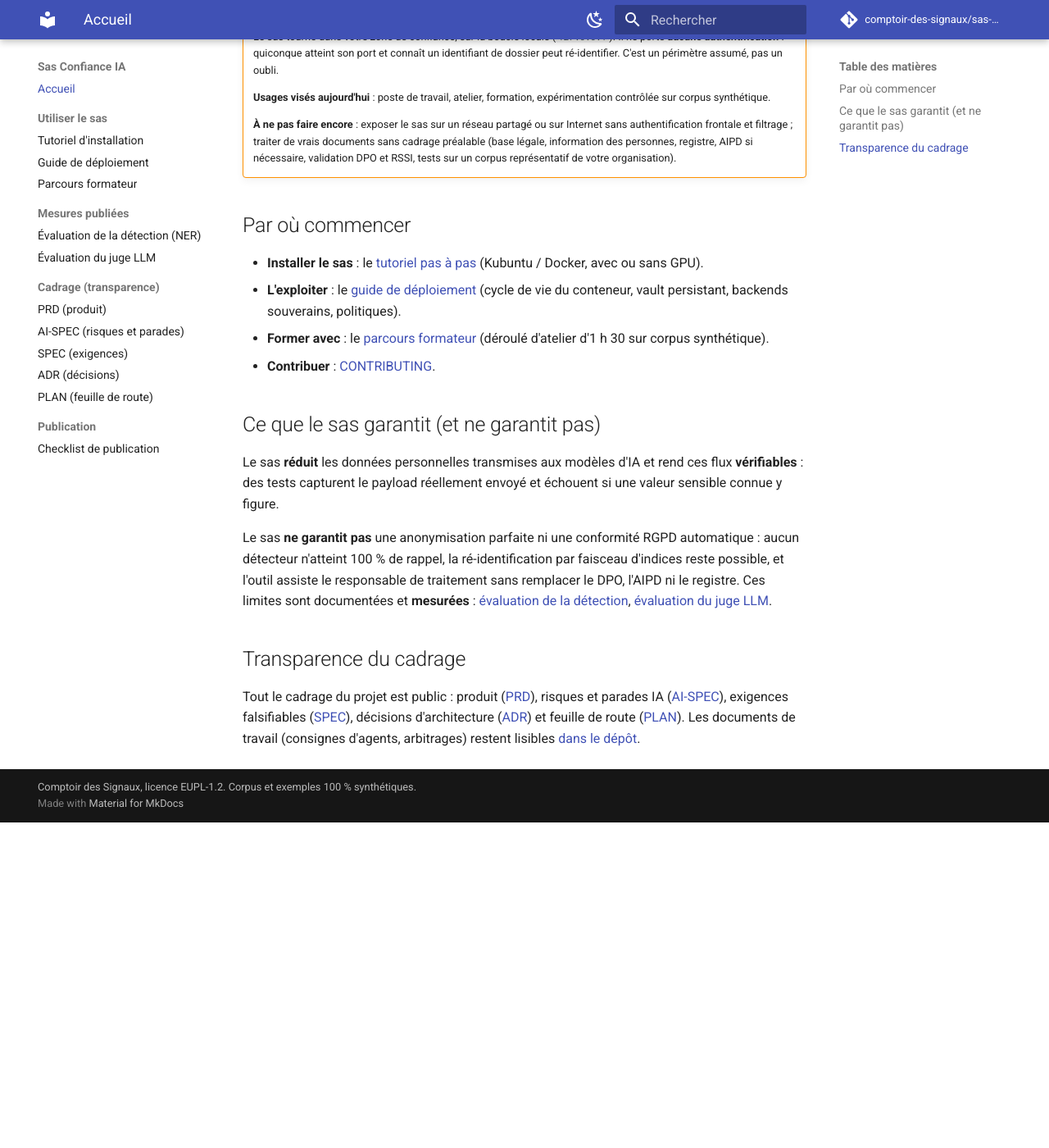
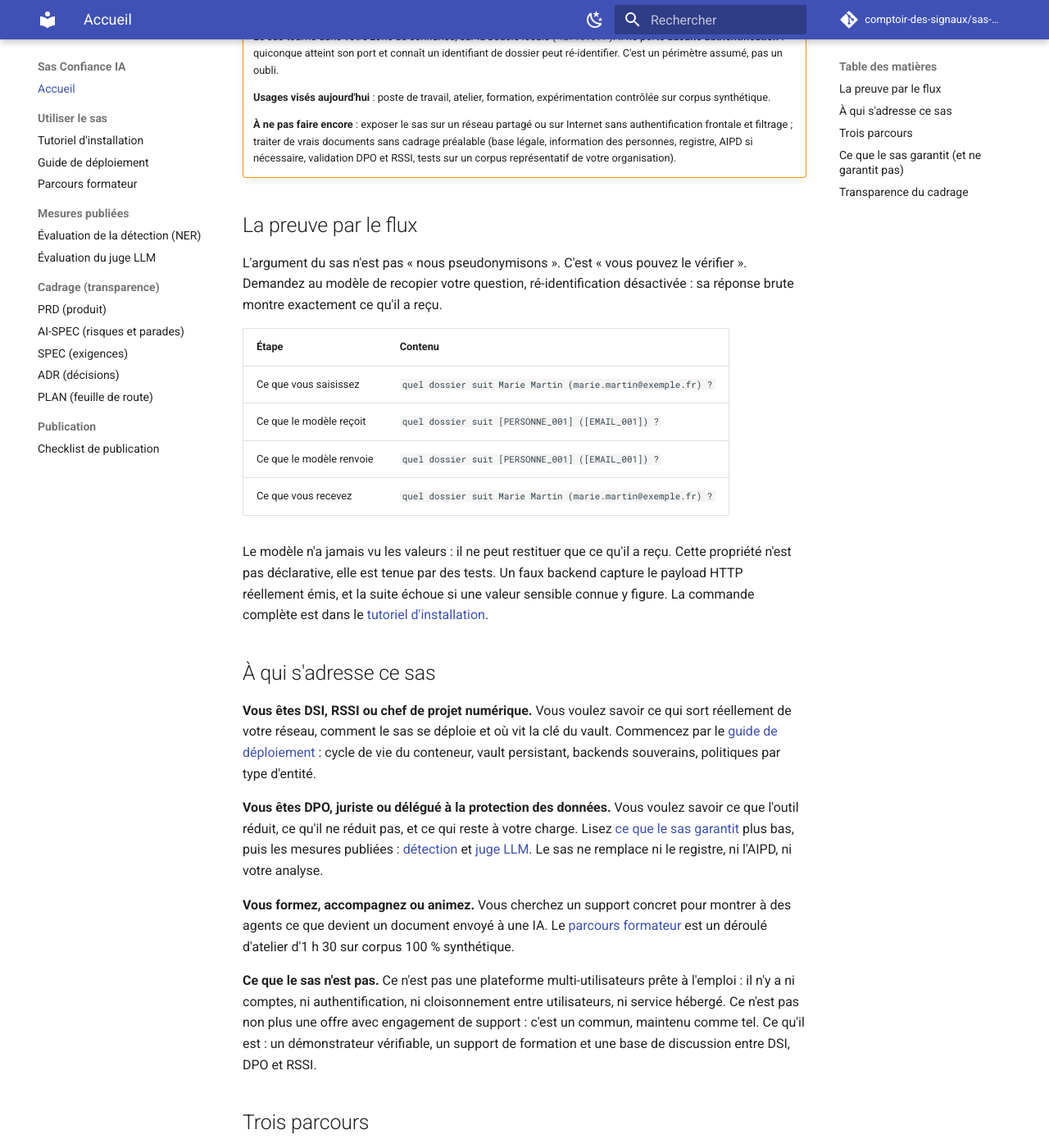
Before and after one commit to comptoir-des-signaux/sas-confiance-ia, an MkDocs documentation site: the page built from docs/index.md, in a window 1280 px wide and 1400 px high, scrolled down 503 px. Shown: the whole window at 82% size. Built offline with MkDocs 1.6.1 and Material for MkDocs 9.7.7, drawn with Linux system fonts in a browser that asks for light colours; comment, search, counter and statistics services are not loaded; before the commit the page ends 1506 px from its top, so only the background shows below that; some of the changed text lies outside the part shown.

Commit message:
docs: l'accueil oriente trois publics au lieu d'aligner des liens
La page disait ce qu'est le sas, puis proposait quatre liens en vrac sous
« Par où commencer ». Un DGS, un DSI, un DPO et un formateur n'ont ni le même
besoin ni le même temps : la liste les laissait choisir au hasard, et la
preuve par le flux, qui est l'argument du projet, arrivait après tout le reste
ou pas du tout.

Trois sections nouvelles. La preuve par le flux passe juste après le bandeau
de maturité, avec le tableau des quatre états du texte et le rappel que la
propriété est tenue par des tests, pas par une déclaration. « À qui s'adresse
ce sas » adresse directement DSI et RSSI, DPO et juristes, formateurs et
accompagnants, chacun vers la page qui est la sienne. « Trois parcours »
chiffre l'engagement : comprendre en 3 minutes, essayer en 30 minutes,
auditer et contribuer.

Un paragraphe dit ce que le sas n'est pas, en termes concrets : ni comptes, ni
authentification, ni cloisonnement entre utilisateurs, ni service hébergé, ni
engagement de support. Mieux vaut le lire ici que le découvrir en déploiement.

« Par où commencer » disparaît : ses quatre liens sont redistribués là où ils
servent. Une liste de liens ne dit pas au lecteur lequel est le sien.

Co-Authored-By: Claude Opus 5 (1M context) <noreply@anthropic.com>

```diff
--- a/docs/index.md
+++ b/docs/index.md
@@ -32,16 +32,69 @@ collectivités territoriales et la fonction publique, sous licence
     registre, AIPD si nécessaire, validation DPO et RSSI, tests sur un corpus
     représentatif de votre organisation).
 
-## Par où commencer
+## La preuve par le flux
 
-- **Installer le sas** : le [tutoriel pas à pas](tutoriel-installation.md)
-  (Kubuntu / Docker, avec ou sans GPU).
-- **L'exploiter** : le [guide de déploiement](deploiement.md) (cycle de vie
-  du conteneur, vault persistant, backends souverains, politiques).
-- **Former avec** : le [parcours formateur](parcours-formateur.md) (déroulé
-  d'atelier d'1 h 30 sur corpus synthétique).
-- **Contribuer** :
-  [CONTRIBUTING](https://github.com/comptoir-des-signaux/sas-confiance-ia/blob/main/CONTRIBUTING.md).
+L'argument du sas n'est pas « nous pseudonymisons ». C'est « vous pouvez le
+vérifier ». Demandez au modèle de recopier votre question, ré-identification
+désactivée : sa réponse brute montre exactement ce qu'il a reçu.
+
+| Étape | Contenu |
+|---|---|
+| Ce que vous saisissez | `quel dossier suit Marie Martin (marie.martin@exemple.fr) ?` |
+| Ce que le modèle reçoit | `quel dossier suit [PERSONNE_001] ([EMAIL_001]) ?` |
+| Ce que le modèle renvoie | `quel dossier suit [PERSONNE_001] ([EMAIL_001]) ?` |
+| Ce que vous recevez | `quel dossier suit Marie Martin (marie.martin@exemple.fr) ?` |
+
+Le modèle n'a jamais vu les valeurs : il ne peut restituer que ce qu'il a
+reçu. Cette propriété n'est pas déclarative, elle est tenue par des tests. Un
+faux backend capture le payload HTTP réellement émis, et la suite échoue si
+une valeur sensible connue y figure. La commande complète est dans le
+[tutoriel d'installation](tutoriel-installation.md#5-premiere-pseudonymisation).
+
+## À qui s'adresse ce sas
+
+**Vous êtes DSI, RSSI ou chef de projet numérique.** Vous voulez savoir ce qui
+sort réellement de votre réseau, comment le sas se déploie et où vit la clé du
+vault. Commencez par le [guide de déploiement](deploiement.md) : cycle de vie
+du conteneur, vault persistant, backends souverains, politiques par type
+d'entité.
+
+**Vous êtes DPO, juriste ou délégué à la protection des données.** Vous voulez
+savoir ce que l'outil réduit, ce qu'il ne réduit pas, et ce qui reste à votre
+charge. Lisez [ce que le sas garantit](#ce-que-le-sas-garantit-et-ne-garantit-pas)
+plus bas, puis les mesures publiées :
+[détection](eval/evaluation-ner.md) et [juge LLM](eval/evaluation-juge.md).
+Le sas ne remplace ni le registre, ni l'AIPD, ni votre analyse.
+
+**Vous formez, accompagnez ou animez.** Vous cherchez un support concret pour
+montrer à des agents ce que devient un document envoyé à une IA. Le
+[parcours formateur](parcours-formateur.md) est un déroulé d'atelier d'1 h 30
+sur corpus 100 % synthétique.
+
+**Ce que le sas n'est pas.** Ce n'est pas une plateforme multi-utilisateurs
+prête à l'emploi : il n'y a ni comptes, ni authentification, ni cloisonnement
+entre utilisateurs, ni service hébergé. Ce n'est pas non plus une offre avec
+engagement de support : c'est un commun, maintenu comme tel. Ce qu'il est : un
+démonstrateur vérifiable, un support de formation et une base de discussion
+entre DSI, DPO et RSSI.
+
+## Trois parcours
+
+**1. Comprendre en 3 minutes.** Cette page, le tableau de la preuve par le
+flux ci-dessus, et les [mesures publiées](eval/evaluation-ner.md). Vous saurez
+ce que le sas fait, ce qu'il ne fait pas, et à quel niveau de rappel.
+
+**2. Essayer en 30 minutes.** Le [tutoriel d'installation](tutoriel-installation.md)
+(Kubuntu ou Docker, avec ou sans GPU), puis une première pseudonymisation sur
+le [corpus synthétique](https://github.com/comptoir-des-signaux/sas-confiance-ia/tree/main/corpus/synthetique).
+N'utilisez jamais un document réel pour vos essais.
+
+**3. Auditer et contribuer.** Le cadrage complet est public (voir plus bas),
+les exigences sont falsifiables, les tests sont dans le dépôt. Pour proposer
+un cas de détection manqué ou une évolution :
+[CONTRIBUTING](https://github.com/comptoir-des-signaux/sas-confiance-ia/blob/main/CONTRIBUTING.md).
+Pour signaler une fuite, jamais d'issue publique :
+[SECURITY](https://github.com/comptoir-des-signaux/sas-confiance-ia/blob/main/SECURITY.md).
 
 ## Ce que le sas garantit (et ne garantit pas)
 
@@ -64,5 +117,9 @@ Tout le cadrage du projet est public : produit
 ([AI-SPEC](specs/02-AI-SPEC.md)), exigences falsifiables
 ([SPEC](specs/03-SPEC.md)), décisions d'architecture
 ([ADR](specs/04-ADR.md)) et feuille de route ([PLAN](specs/05-PLAN.md)).
-Les documents de travail (consignes d'agents, arbitrages) restent lisibles
+
+Ces documents portent aussi leurs écarts : quand ce qui a été livré diffère de
+ce qui avait été prévu, l'écart est signalé là où il se trouve plutôt que
+gommé. Les documents de travail (consignes de reprise, arbitrages en cours)
+restent lisibles
 [dans le dépôt](https://github.com/comptoir-des-signaux/sas-confiance-ia/tree/main/docs/specs).
```
